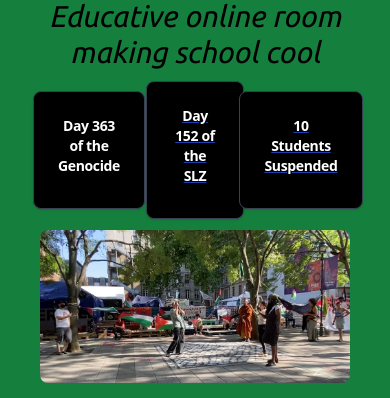
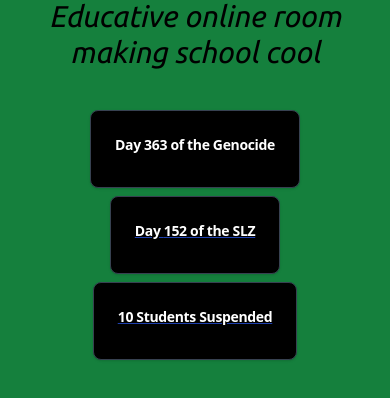
Before and after one commit to adilkhan49/soas-liberated-zone, a React (Vite) app in the folder frontend/: page / in a window 390 px wide. Shown: the part 270-668 px from the top of the page. Built offline with nearby package versions, Linux system fonts and the light colour scheme.

Commit message:
mobile flex row kpi cards

```diff
--- a/frontend/src/routes/home.jsx
+++ b/frontend/src/routes/home.jsx
@@ -18,7 +18,7 @@ const Home = props => {
 
 
 
-        <div class="flex h-40 grid grid-cols-3 gap-x-2 gap-y-2 sm:gap-y-4 md:gap-y-6 lg:gap-y-8 xl:gap-y-1 place-items-center flex">
+        <div class="flex sm:h-40 grid grid-cols-1 sm:grid-cols-3 gap-x-2 gap-y-2 sm:gap-y-4 md:gap-y-6 lg:gap-y-8 xl:gap-y-1 place-items-center m-10 sm:m-2 ">
 
           <div class="block max-w-sm p-6 border border-gray-200 rounded-lg shadow bg-black border-gray-700">
             <h5 class="text-center mb-2 text-sm sm:text-xl font-bold tracking-tight text-white">Day {gaza_days} of the Genocide</h5>
```
